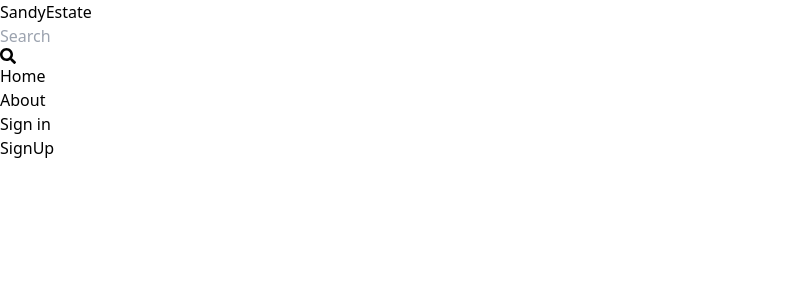
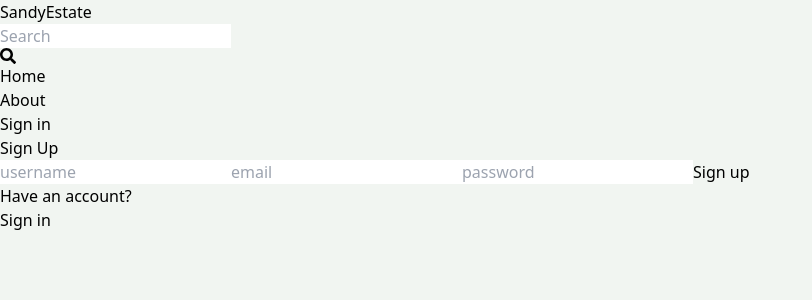
Before and after one commit to Sandeshjadhav22/Real-Estate, a React (Vite) app in the folder client/: page /sign-up in a window 1280 px wide. Shown: the top 300 px of the page, without its empty margins (0-812 px from the left). Built offline with nearby package versions, Linux system fonts and the light colour scheme.

Commit message:
Created SignUP page UI

```diff
--- a/client/src/index.css
+++ b/client/src/index.css
@@ -1,3 +1,7 @@
 @tailwind base;
 @tailwind components;
 @tailwind utilities;
+
+body{
+    background-color: rgb(241, 245, 241);
+}
--- a/client/src/pages/SignUp.jsx
+++ b/client/src/pages/SignUp.jsx
@@ -1,9 +1,22 @@
 import React from 'react'
+import {Link} from "react-router-dom"
 
 export default function SignUp() {
   return (
-    <div>
-      SignUp
+    <div className='p-3 max-w-lg mx-auto'>
+      <h1 className='text-3xl text-center font-semibold my-7'>Sign Up</h1>
+      <form className='flex flex-col gap-4'>
+        <input type="text" placeholder='username' className='border p-3 rounded-lg' id='username' />
+        <input type="email" placeholder='email' className='border p-3 rounded-lg' id='email' />
+        <input type="password" placeholder='password' className='border p-3 rounded-lg' id='password' />
+        <button className=' bg-slate-700 text-white p-3 rounded-lg uppercase hover:opacity-95 disabled:opacity-85'>Sign up</button>
+      </form>
+      <div className='flex gap-2 mt-5'>
+         <p>Have an account?</p>
+         <Link to={"sign-in"}>
+          <span className='text-blue-700'>Sign in</span>
+         </Link>
+      </div>
     </div>
   )
 }
```
